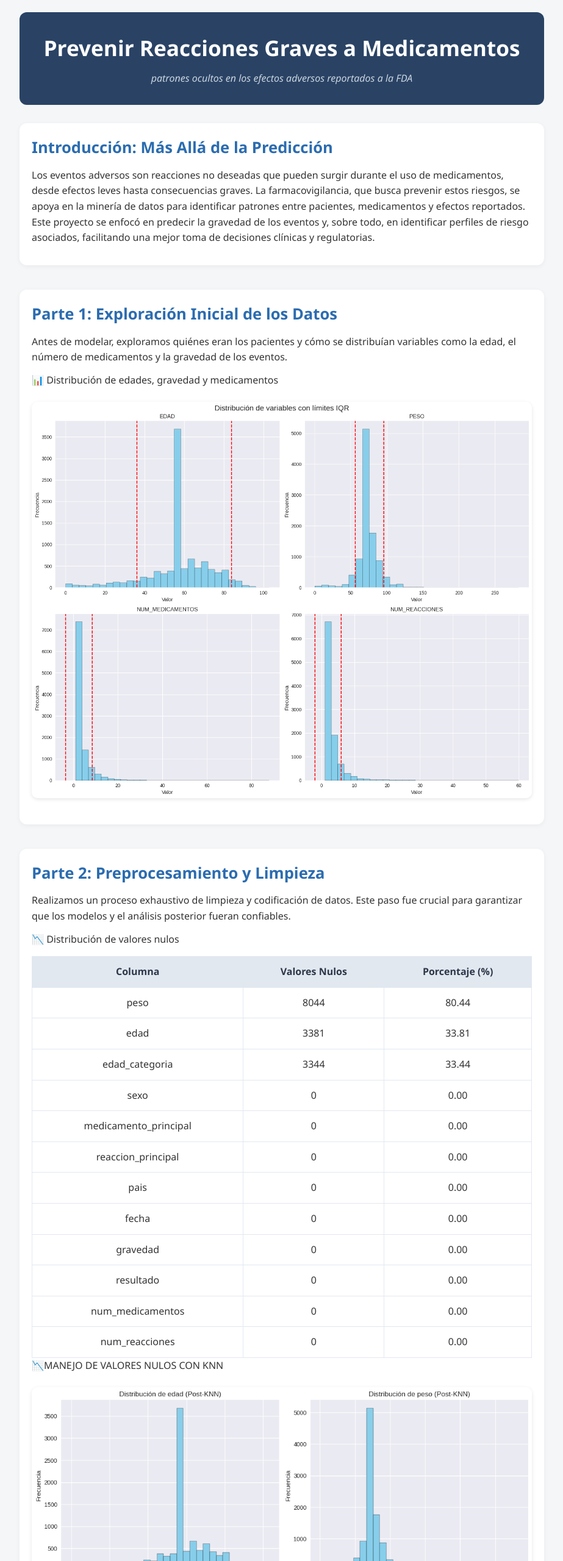
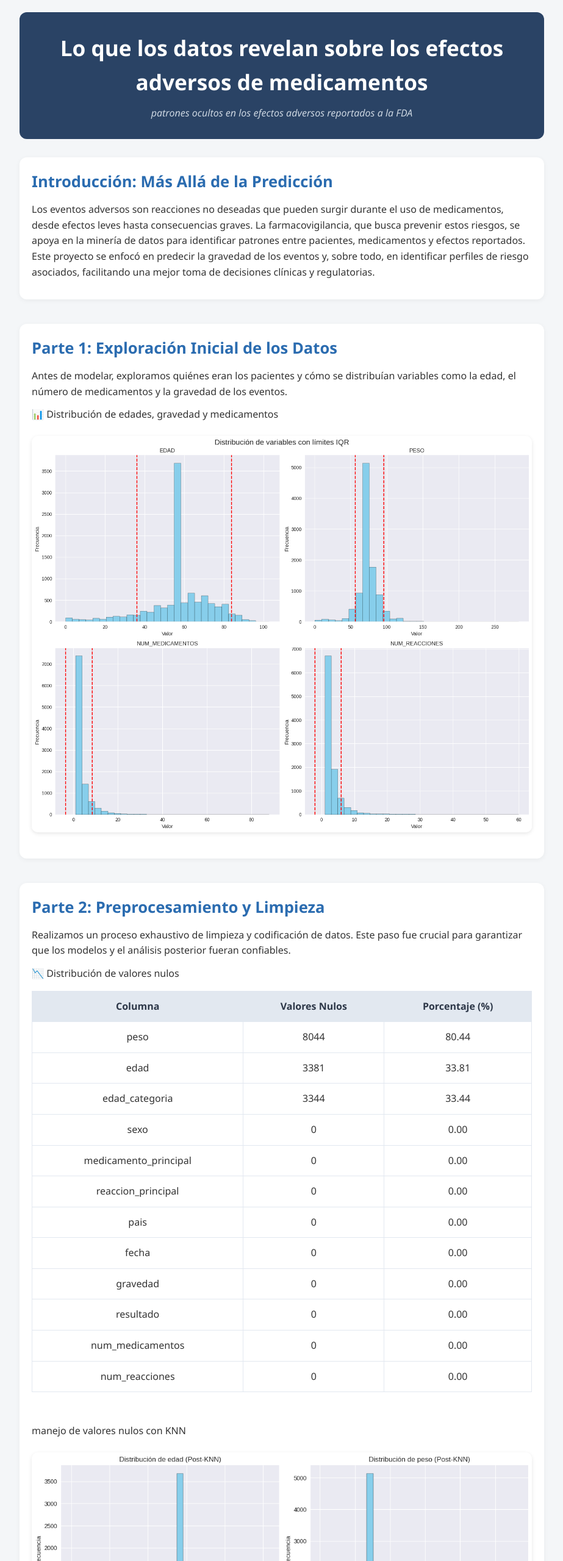
Before and after one commit to Davgarrido/Davgarrido.github.io, a plain HTML site: page index.html in a window 1280 px wide. Shown: the top 2560 px of the page at 61% size, without its empty margins (178-1101 px from the left). Drawn offline with Linux system fonts and the light colour scheme.

Commit message:
version 0.4

```diff
--- a/index.html
+++ b/index.html
@@ -7,7 +7,7 @@
 </head>
 <body>
   <header>
-    <h1>Prevenir Reacciones Graves a Medicamentos</h1>
+    <h1>Lo que los datos revelan sobre los efectos adversos de medicamentos</h1>
     <p><em>patrones ocultos en los efectos adversos reportados a la FDA</em></p>
   </header>
 
@@ -51,7 +51,8 @@
         <tr><td>num_reacciones</td><td>0</td><td>0.00</td></tr>
       </tbody>
     </table>
-    <p>📉MANEJO DE VALORES NULOS CON KNN</p>
+    <br> </br>
+    <p>manejo de valores nulos con KNN</p>
     <img src="img/valores_nulos.png" alt="Valores nulos">
   </section>
 
@@ -66,6 +67,7 @@
     <h2>Parte 4: Clustering de Pacientes</h2>
     <p>🎯 Se identificaron 7 clusters con perfiles únicos.</p>
     <img src="img/clusters_pca_3d.png" alt="Clustering 3D">
+    <img src="img/clusters_en_espacio.png" alt="Clustering 3D">
     <table>
       <thead>
         <tr>
```
Also changed, not shown: img/clusters_en_espacio.png (added).
